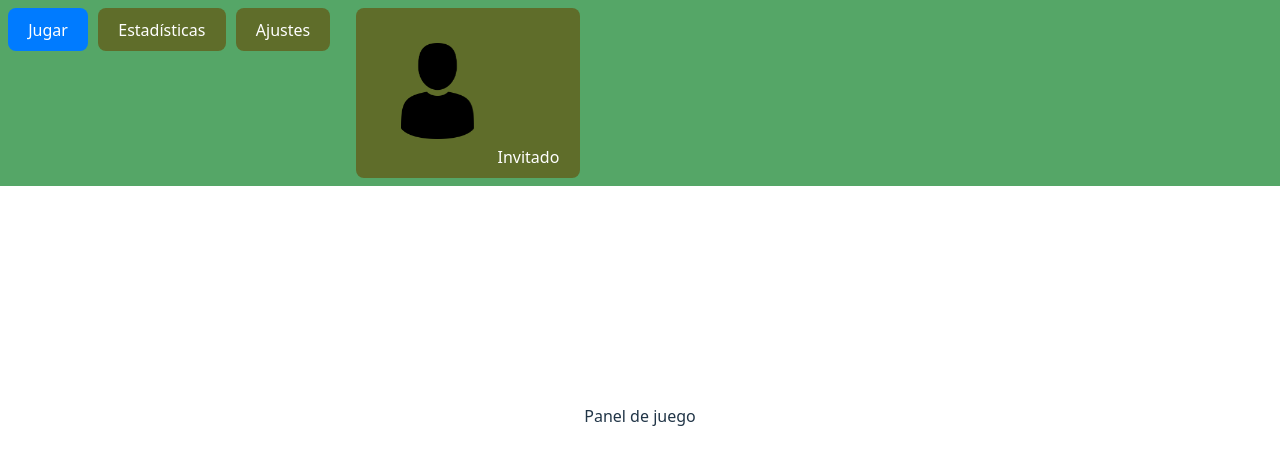
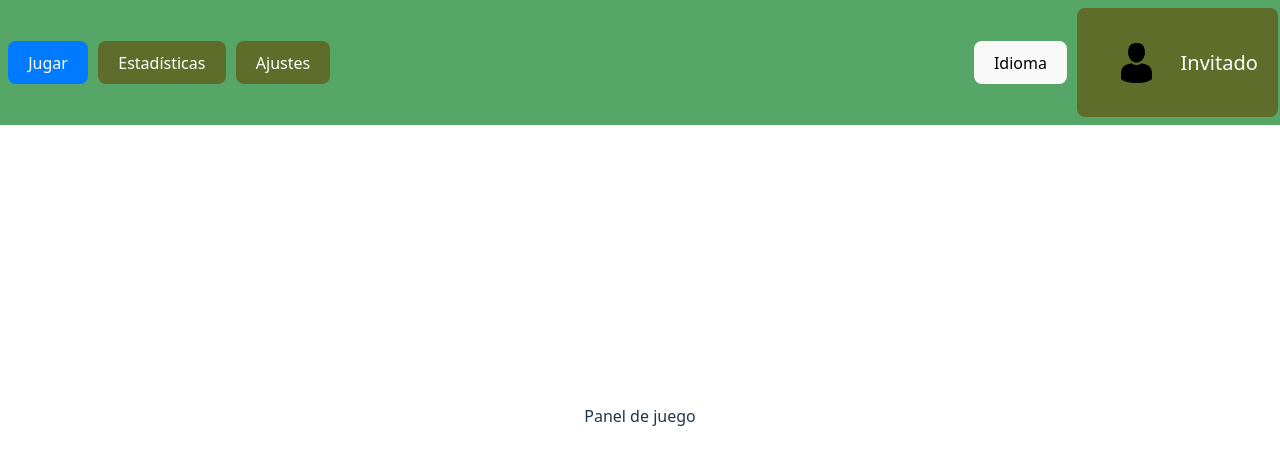
Before and after one commit to Arquisoft/yovi_es1a, a React app in the folder webapp/: page /menu in a window 1280 px wide. Shown: the top 464 px of the page. Built offline with nearby package versions, Linux system fonts and the light colour scheme; the HTML template or start-up script is replaced by a standard one.

Commit message:
Añado opcion de idioma al menu y cambios en css

```diff
--- a/webapp/src/Menu.css
+++ b/webapp/src/Menu.css
@@ -8,6 +8,7 @@
   background-color: #55a667;
   padding: 0.5rem;
   gap: 1rem;
+  align-items: center;
 }
 
 .content {
@@ -27,3 +28,26 @@
   background-color: #007bff;
   color: #fff;
 }
+
+/* Contenedor de la derecha (perfil) */
+.nav-right {
+  display: flex;
+  align-items: center;
+  margin-left: auto; /* empuja el contenido al extremo derecho */
+}
+
+/* Botón de perfil */
+.perfil {
+  display: flex;
+  align-items: center;
+  gap: 0.3rem;
+  color: #fff;
+}
+
+.username {
+  font-size: 20px;
+}
+
+.avatar {
+  height: 40px;
+}
--- a/webapp/src/MenuOpciones.tsx
+++ b/webapp/src/MenuOpciones.tsx
@@ -29,6 +29,7 @@ const Menu: React.FC = () => {
         </div>
 
         <div className="nav-right">
+          <button>Idioma</button>
           <button className="nav-item perfil">
             <img src={avatar} className="avatar" alt="avatar" />
             <span className="username">{user?.username || "Invitado"}</span>
```
